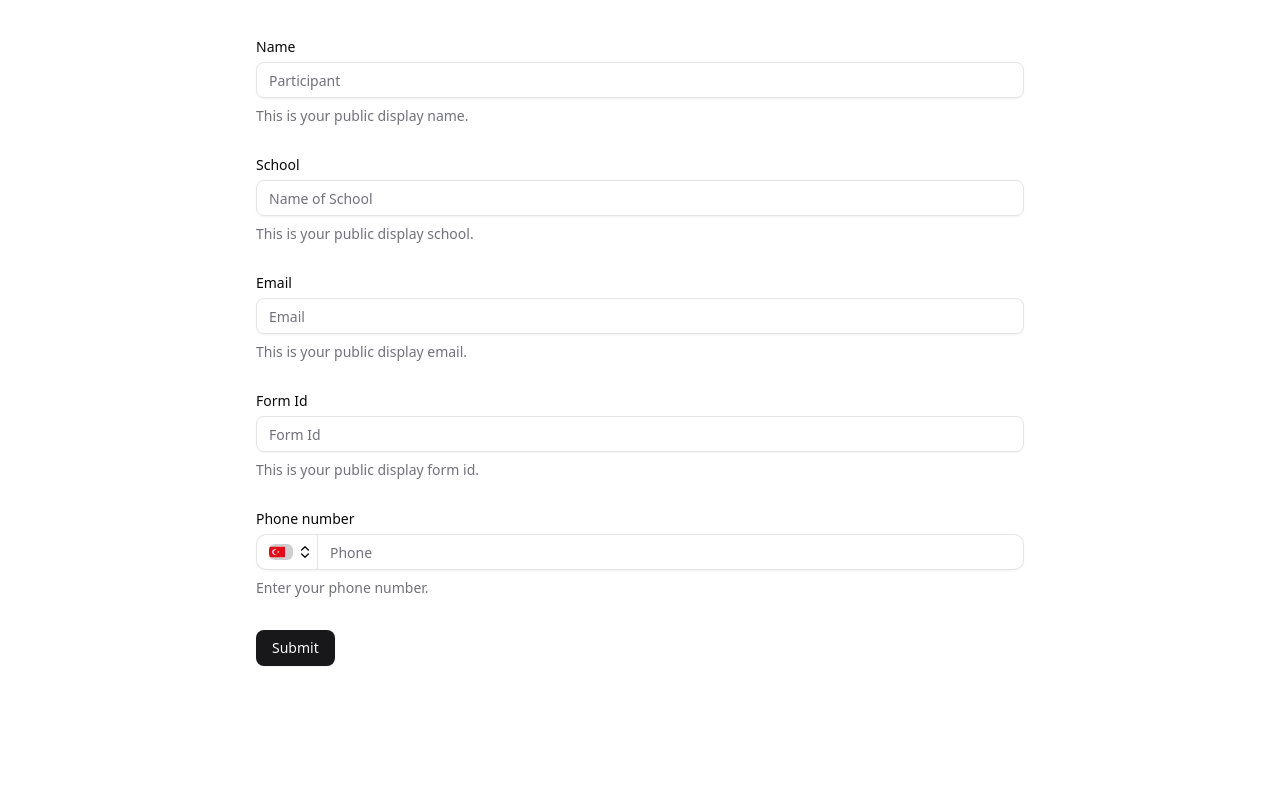
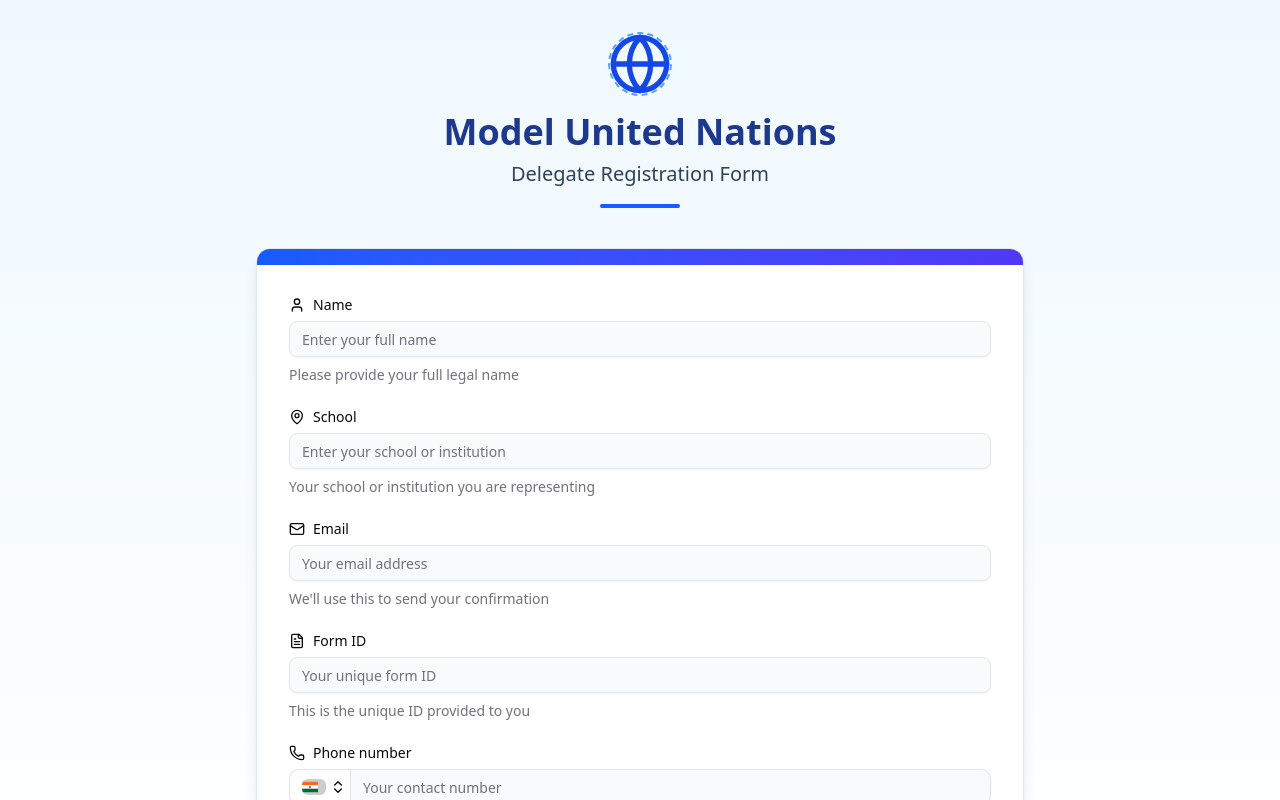
Before and after one commit to zeusnotfound04/MHMUN-backend, a Next.js app: page / in a window 1280 px wide. Shown: the top 800 px of the page. Built offline with nearby package versions, Linux system fonts and the light colour scheme.

Commit message:
feat: enhanced the frontend

```diff
--- a/package.json
+++ b/package.json
@@ -19,6 +19,7 @@
     "class-variance-authority": "^0.7.1",
     "clsx": "^2.1.1",
     "cmdk": "^1.1.1",
+    "framer-motion": "^12.10.0",
     "lucide-react": "^0.507.0",
     "next": "15.3.1",
     "react": "^19.0.0",
--- a/src/app/api/register/route.ts
+++ b/src/app/api/register/route.ts
@@ -1,3 +1,4 @@
+import { prisma } from "@/lib/prisma";
 import { NextResponse } from "next/server";
 import { z } from "zod";
 
@@ -27,7 +28,18 @@ export  async function POST(request: Request) {
 
         const { name, email, phone, school, formId } = validation.data;
 
-        const registration = await
+        const participant = await prisma.participant.create({
+            data: {
+                name,
+                email,
+                phone,
+                school,
+                formId
+            }
+        })
+
+        console.log("Participant created:", participant)
+        NextResponse.json({ message: "Participant created successfully" }, { status: 201 })
     } catch (error :any) {
         console.error("Error in registration route:", error)
         return new Response("Internal Server Error", { status: 500 })
--- a/src/components/RegisterForm.tsx
+++ b/src/components/RegisterForm.tsx
@@ -1,19 +1,14 @@
 "use client"
 
-import {
-  toast
-} from "sonner"
-import {
-  useForm
-} from "react-hook-form"
-import {
-  zodResolver
-} from "@hookform/resolvers/zod"
+import { toast } from "sonner"
+import { useForm } from "react-hook-form"
+import { zodResolver } from "@hookform/resolvers/zod"
 import * as z from "zod"
+import { useState } from "react"
+import { motion } from "framer-motion"
+import { Globe, Check, User, MapPin, Mail, FileText, Phone } from "lucide-react"
 
-import {
-  Button
-} from "@/components/ui/button"
+import { Button } from "@/components/ui/button"
 import {
   Form,
   FormControl,
@@ -23,140 +18,326 @@ import {
   FormLabel,
   FormMessage,
 } from "@/components/ui/form"
+import { Input } from "@/components/ui/input"
+import { PhoneInput } from "@/components/ui/phone-input"
+import { cn } from "@/lib/utils"
+import { ScrollArea } from "@/components/ui/scroll-area"
 import {
-  Input
-} from "@/components/ui/input"
-import {
-  PhoneInput
-} from "@/components/ui/phone-input";
+  Dialog,
+  DialogContent,
+  DialogHeader,
+  DialogTitle
+} from "@/components/ui/dialog"
 
 const formSchema = z.object({
-  name: z.string().min(1),
-  school: z.string().min(1),
-  email: z.string(),
-  formId: z.string().min(1),
-  phone: z.string().min(0).max(10)
+  name: z.string().min(1, "Name is required"),
+  school: z.string().min(1, "School name is required"),
+  email: z.string().email("Please enter a valid email address"),
+  formId: z.string().min(1, "Form ID is required"),
+  phone: z.string().min(10, "Please enter a valid phone number").max(15)
 });
 
 export default function RegistrationForm() {
+  const [isSubmitting, setIsSubmitting] = useState(false);
+  const [showSuccess, setShowSuccess] = useState(false);
 
-  const form = useForm < z.infer < typeof formSchema >> ({
+  const form = useForm<z.infer<typeof formSchema>>({
     resolver: zodResolver(formSchema),
-
+    defaultValues: {
+      name: "",
+      school: "",
+      email: "",
+      formId: "",
+      phone: ""
+    }
   })
 
-  function onSubmit(values: z.infer < typeof formSchema > ) {
+  async function onSubmit(values: z.infer<typeof formSchema>) {
+    setIsSubmitting(true);
     try {
       console.log(values);
+      // Simulate API call
+      await new Promise(resolve => setTimeout(resolve, 1500));
+      toast.success("Registration submitted successfully!");
+      setShowSuccess(true);
 
-
+      // Here you would actually send the data to your API
+      // const response = await fetch('/api/register', {
+      //   method: 'POST',
+      //   headers: { 'Content-Type': 'application/json' },
+      //   body: JSON.stringify(values)
+      // });
+      // if (!response.ok) throw new Error('Failed to submit');
     } catch (error) {
       console.error("Form submission error", error);
       toast.error("Failed to submit the form. Please try again.");
+    } finally {
+      setIsSubmitting(false);
     }
   }
 
+  const containerVariants = {
+    hidden: { opacity: 0 },
+    visible: {
+      opacity: 1,
+      transition: {
+        staggerChildren: 0.15
+      }
+    }
+  };
+
+  const itemVariants = {
+    hidden: { y: 20, opacity: 0 },
+    visible: {
+      y: 0,
+      opacity: 1
+    }
+  };
+
   return (
+    <div className="min-h-screen bg-gradient-to-b from-sky-50 to-white dark:from-slate-950 dark:to-slate-900">
+      <div className="container px-4 py-8 mx-auto">
+        <motion.div
+          initial={{ y: -50, opacity: 0 }}
+          animate={{ y: 0, opacity: 1 }}
+          transition={{ duration: 0.8 }}
+          className="text-center mb-10"
+        >
+          <div className="flex justify-center mb-4">
+            <div className="relative">
+              <Globe className="w-16 h-16 text-blue-700 dark:text-blue-400" />
+              <motion.div
+                animate={{
+                  rotate: 360
+                }}
+                transition={{
+                  duration: 60,
+                  repeat: Infinity,
+                  ease: "linear"
+                }}
+                className="absolute inset-0 rounded-full border-2 border-dashed border-blue-400 dark:border-blue-600"
+              />
+            </div>
+          </div>
+          <h1 className="text-4xl font-bold text-blue-900 dark:text-blue-100 mb-2">
+            Model United Nations
+          </h1>
+          <p className="text-xl text-slate-700 dark:text-slate-300">
+            Delegate Registration Form
+          </p>
+          <div className="w-20 h-1 bg-blue-600 dark:bg-blue-400 mx-auto mt-4 rounded-full" />
+        </motion.div>
+
+        <motion.div
+          className="max-w-3xl mx-auto bg-white dark:bg-slate-800 rounded-xl shadow-lg border border-slate-200 dark:border-slate-700 overflow-hidden"
+          initial={{ scale: 0.95, opacity: 0 }}
+          animate={{ scale: 1, opacity: 1 }}
+          transition={{ duration: 0.5 }}
+        >
+          <div className="p-2 bg-gradient-to-r from-blue-600 to-indigo-600 dark:from-blue-800 dark:to-indigo-800" />
+          <div className="p-6 md:p-8">
             <Form {...form}>
-      <form onSubmit={form.handleSubmit(onSubmit)} className="space-y-8 max-w-3xl mx-auto py-10">
-
+              <form onSubmit={form.handleSubmit(onSubmit)} className="space-y-8">
+                <motion.div
+                  variants={containerVariants}
+                  initial="hidden"
+                  animate="visible"
+                  className="space-y-6"
+                >
+                  <motion.div variants={itemVariants}>
                     <FormField
                       control={form.control}
                       name="name"
                       render={({ field }) => (
                         <FormItem>
-              <FormLabel>Name</FormLabel>
+                          <FormLabel className="flex items-center gap-2 font-medium">
+                            <User className="w-4 h-4" /> Name
+                          </FormLabel>
                           <FormControl>
                             <Input
-                placeholder="Participant"
-
-                type=""
-                {...field} />
+                              placeholder="Enter your full name"
+                              className="bg-slate-50 dark:bg-slate-900 border-slate-200 dark:border-slate-700 focus:ring-blue-500"
+                              {...field}
+                            />
                           </FormControl>
-              <FormDescription>This is your public display name.</FormDescription>
+                          <FormDescription>
+                            Please provide your full legal name
+                          </FormDescription>
                           <FormMessage />
                         </FormItem>
                       )}
                     />
+                  </motion.div>
 
+                  <motion.div variants={itemVariants}>
                     <FormField
                       control={form.control}
                       name="school"
                       render={({ field }) => (
                         <FormItem>
-              <FormLabel>School</FormLabel>
+                          <FormLabel className="flex items-center gap-2 font-medium">
+                            <MapPin className="w-4 h-4" /> School
+                          </FormLabel>
                           <FormControl>
                             <Input
-                placeholder="Name of School"
-
-                type=""
-                {...field} />
+                              placeholder="Enter your school or institution"
+                              className="bg-slate-50 dark:bg-slate-900 border-slate-200 dark:border-slate-700 focus:ring-blue-500"
+                              {...field}
+                            />
                           </FormControl>
-              <FormDescription>This is your public display school.</FormDescription>
+                          <FormDescription>
+                            Your school or institution you are representing
+                          </FormDescription>
                           <FormMessage />
                         </FormItem>
                       )}
                     />
+                  </motion.div>
 
+                  <motion.div variants={itemVariants}>
                     <FormField
                       control={form.control}
                       name="email"
                       render={({ field }) => (
                         <FormItem>
-              <FormLabel>Email</FormLabel>
+                          <FormLabel className="flex items-center gap-2 font-medium">
+                            <Mail className="w-4 h-4" /> Email
+                          </FormLabel>
                           <FormControl>
                             <Input
-                placeholder="Email"
-
+                              placeholder="Your email address"
                               type="email"
-                {...field} />
+                              className="bg-slate-50 dark:bg-slate-900 border-slate-200 dark:border-slate-700 focus:ring-blue-500"
+                              {...field}
+                            />
                           </FormControl>
-              <FormDescription>This is your public display email.</FormDescription>
+                          <FormDescription>
+                            We'll use this to send your confirmation
+                          </FormDescription>
                           <FormMessage />
                         </FormItem>
                       )}
                     />
+                  </motion.div>
 
+                  <motion.div variants={itemVariants}>
                     <FormField
                       control={form.control}
                       name="formId"
                       render={({ field }) => (
                         <FormItem>
-              <FormLabel>Form Id</FormLabel>
+                          <FormLabel className="flex items-center gap-2 font-medium">
+                            <FileText className="w-4 h-4" /> Form ID
+                          </FormLabel>
                           <FormControl>
                             <Input
-                placeholder="Form Id"
-
-                type="text"
-                {...field} />
+                              placeholder="Your unique form ID"
+                              className="bg-slate-50 dark:bg-slate-900 border-slate-200 dark:border-slate-700 focus:ring-blue-500"
+                              {...field}
+                            />
                           </FormControl>
-              <FormDescription>This is your public display form id.</FormDescription>
+                          <FormDescription>
+                            This is the unique ID provided to you
+                          </FormDescription>
                           <FormMessage />
                         </FormItem>
                       )}
                     />
+                  </motion.div>
 
+                  <motion.div variants={itemVariants}>
                     <FormField
                       control={form.control}
                       name="phone"
                       render={({ field }) => (
-              <FormItem className="flex flex-col items-start">
-              <FormLabel>Phone number</FormLabel>
-                <FormControl className="w-full">
+                        <FormItem className="flex flex-col">
+                          <FormLabel className="flex items-center gap-2 font-medium">
+                            <Phone className="w-4 h-4" /> Phone number
+                          </FormLabel>
+                          <FormControl>
                             <PhoneInput
-                    placeholder="Phone"
+                              placeholder="Your contact number"
+                              className="bg-slate-50 dark:bg-slate-900 border-slate-200 dark:border-slate-700 focus:ring-blue-500"
                               {...field}
-                    defaultCountry="TR"
+                              defaultCountry="IN"
                             />
                           </FormControl>
-              <FormDescription>Enter your phone number.</FormDescription>
+                          <FormDescription>
+                            Will be used for urgent communications
+                          </FormDescription>
                           <FormMessage />
                         </FormItem>
                       )}
                     />
+                  </motion.div>
+                </motion.div>
 
-        <Button type="submit">Submit</Button>
+                <motion.div
+                  initial={{ opacity: 0, y: 20 }}
+                  animate={{ opacity: 1, y: 0 }}
+                  transition={{ delay: 1, duration: 0.5 }}
+                  className="flex justify-center mt-10"
+                >
+                  <Button
+                    type="submit"
+                    disabled={isSubmitting}
+                    className={cn(
+                      "relative overflow-hidden bg-gradient-to-r from-blue-600 to-indigo-600 hover:from-blue-700 hover:to-indigo-700 text-white font-medium py-2.5 px-8 rounded-md shadow-md transition-all w-full sm:w-auto",
+                      isSubmitting && "opacity-80"
+                    )}
+                  >
+                    {isSubmitting ? (
+                      <>
+                        <span className="mr-2">Submitting</span>
+                        <motion.div
+                          className="absolute inset-0 bg-white/20"
+                          animate={{ x: ["0%", "100%"] }}
+                          transition={{
+                            duration: 1,
+                            repeat: Infinity,
+                            ease: "linear"
+                          }}
+                        />
+                      </>
+                    ) : (
+                      "Submit Registration"
+                    )}
+                  </Button>
+                </motion.div>
               </form>
             </Form>
+          </div>
+
+          <div className="pb-4 px-8 text-center text-sm text-slate-500 dark:text-slate-400">
+            By submitting this form, you agree to the terms and conditions of the MUN event.
+          </div>
+        </motion.div>
+      </div>
+
+      <Dialog open={showSuccess} onOpenChange={setShowSuccess}>
+        <DialogContent className="sm:max-w-md">
+          <DialogHeader>
+            <DialogTitle className="text-center">Registration Successful!</DialogTitle>
+          </DialogHeader>
+          <div className="flex flex-col items-center py-6">
+            <div className="h-16 w-16 bg-green-100 dark:bg-green-900/30 rounded-full flex items-center justify-center mb-4">
+              <Check className="h-8 w-8 text-green-600 dark:text-green-400" />
+            </div>
+            <p className="text-center text-slate-700 dark:text-slate-300">
+              Thank you for registering for the Model United Nations event.
+              We have sent a confirmation to your email with further details.
+            </p>
+          </div>
+          <div className="flex justify-center">
+            <Button
+              onClick={() => setShowSuccess(false)}
+              className="bg-blue-600 hover:bg-blue-700"
+            >
+              Close
+            </Button>
+          </div>
+        </DialogContent>
+      </Dialog>
+    </div>
   )
 }
```
Also changed, not shown: 1 other file (tests, documents, lock files or other folders). Lines whose indentation alone changed are shown as unchanged.
